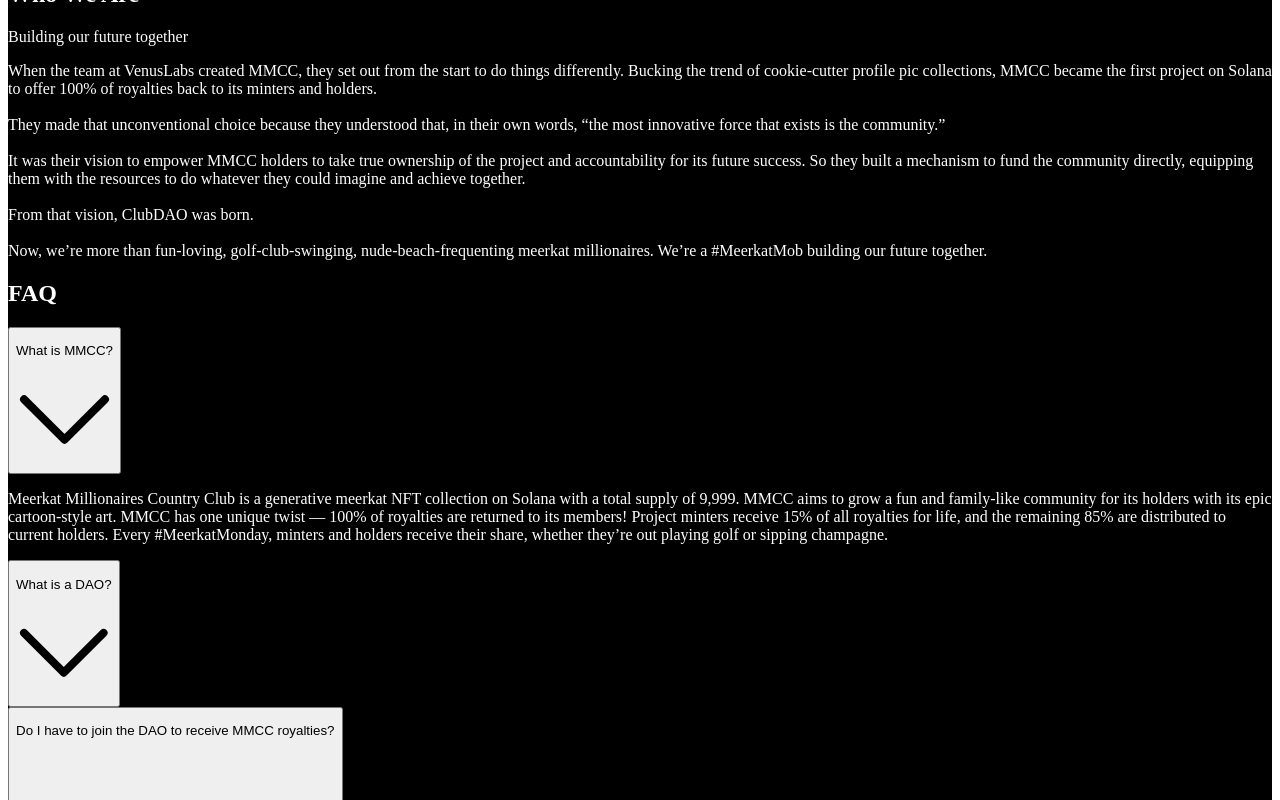
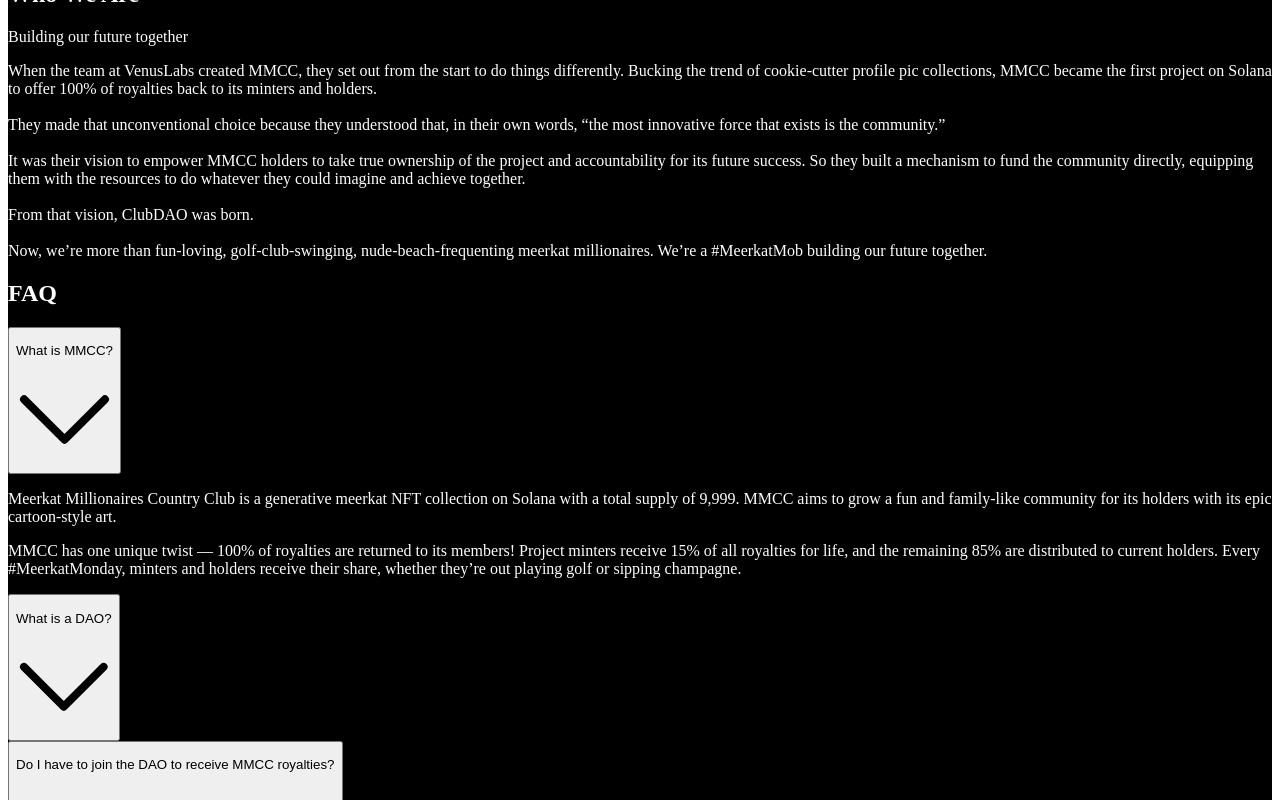
Before and after one commit to mmccdao/clubdao-frontend, a Next.js app: page / in a window 1280 px wide. Both pictures are taken after a click on the button "What is MMCC?". Shown: the part 1859-2659 px from the top of the page. Built offline with nearby package versions, Linux system fonts and the light colour scheme.

Commit message:
feat: support line return in from json

```diff
--- a/components/Faq.tsx
+++ b/components/Faq.tsx
@@ -61,7 +61,11 @@
               key={Buffer.from(item.question).toString("base64")}
               title={item.question}
             >
-              {item.answer}
+              {item.answer.split("\n").map((paragraph) => (
+                <p key={Buffer.from(paragraph).toString("base64")} className="mb-2">
+                  {paragraph}
+                </p>
+              ))}
             </Item>
           ))}
         </div>
```
